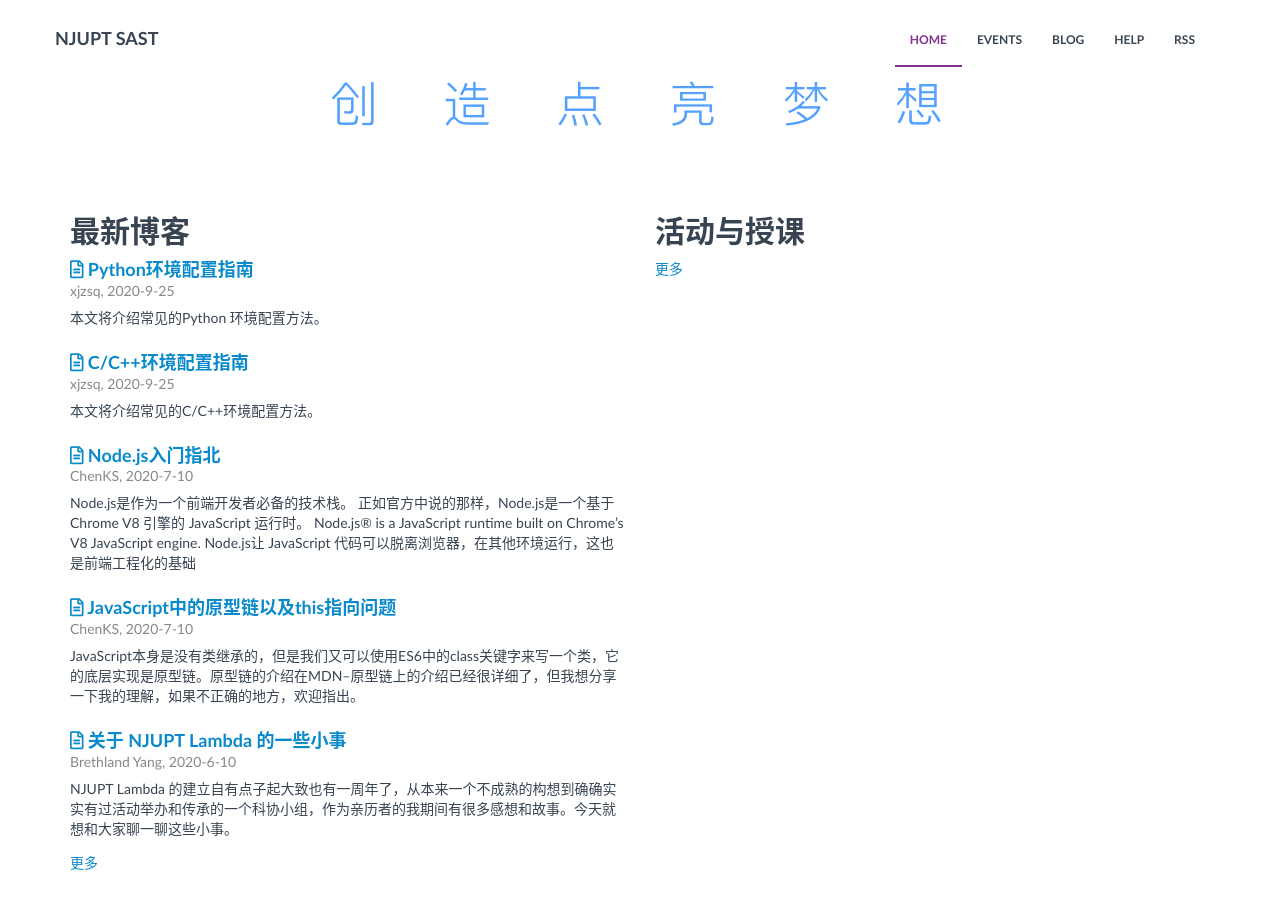
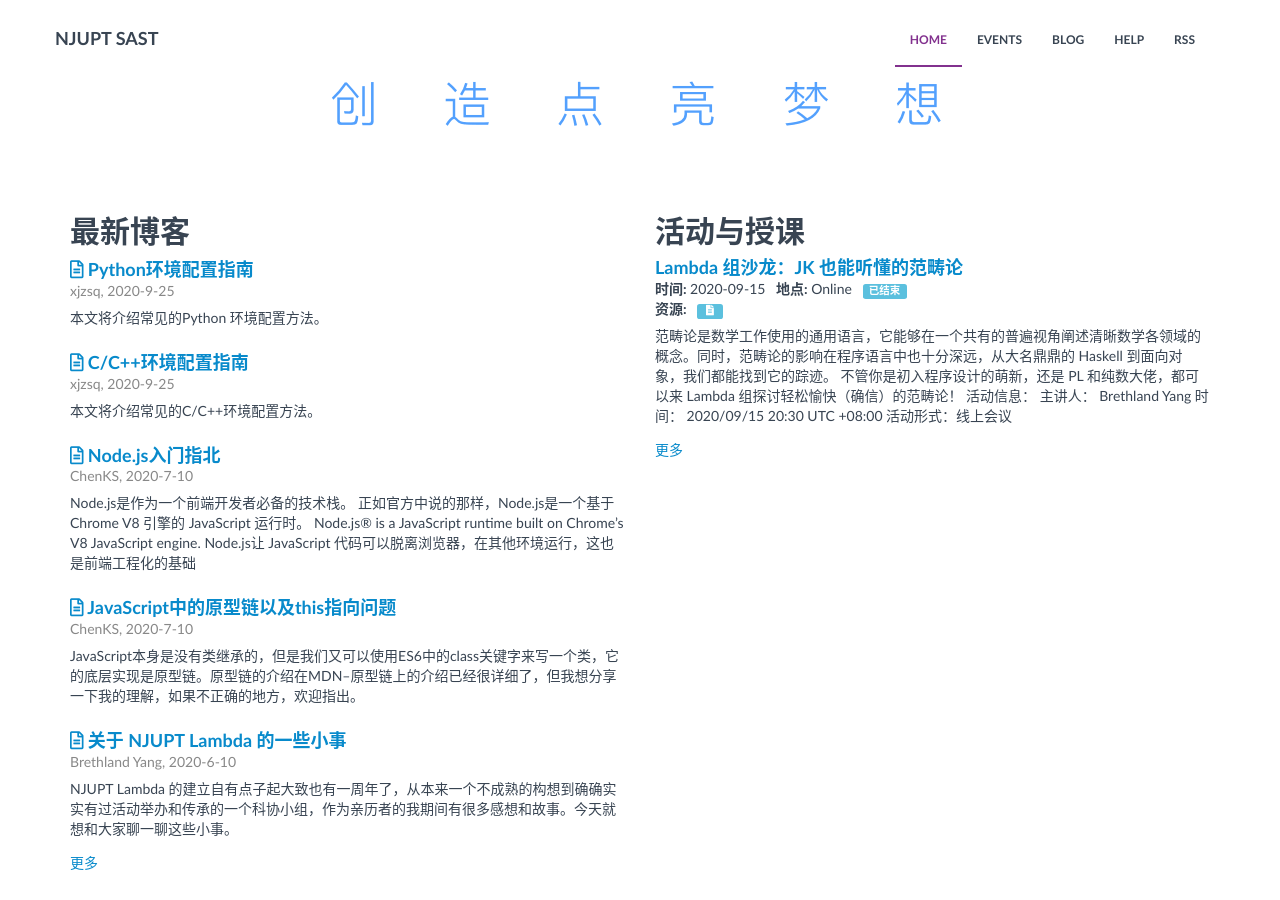
Before and after one commit to NJUPT-SAST/info, a Jekyll site: the page built from index.html, in a window 1280 px wide and 900 px high, scrolled down 465 px. Built offline with Jekyll 4.4.1, drawn with Linux system fonts in a browser that asks for light colours.

Commit message:
add event: lambda category theory

```diff
--- /dev/null
+++ b/_posts/event/2020-09-15-Category-theory.md
@@ -0,0 +1,21 @@
+---
+ layout: post
+ title: Lambda 组沙龙：JK 也能听懂的范畴论
+ date: 2020-09-15
+ author: Brethland Yang
+ permalink: /event/2020/category_theory
+ categories:
+     - event
+ slides: https://yuki.systems/assets/Category%20Theory.pdf
+ place: Online
+---
+
+范畴论是数学工作使用的通用语言，它能够在一个共有的普遍视角阐述清晰数学各领域的概念。同时，范畴论的影响在程序语言中也十分深远，从大名鼎鼎的 Haskell 到面向对象，我们都能找到它的踪迹。
+
+不管你是初入程序设计的萌新，还是 PL 和纯数大佬，都可以来 Lambda 组探讨轻松愉快（确信）的范畴论！
+
+活动信息：
+
++ 主讲人： Brethland Yang
++ 时间： 2020/09/15 20:30 UTC +08:00
++ 活动形式：线上会议
```
Also changed, not shown: help.md (+1 -1 lines), 1 other file.
